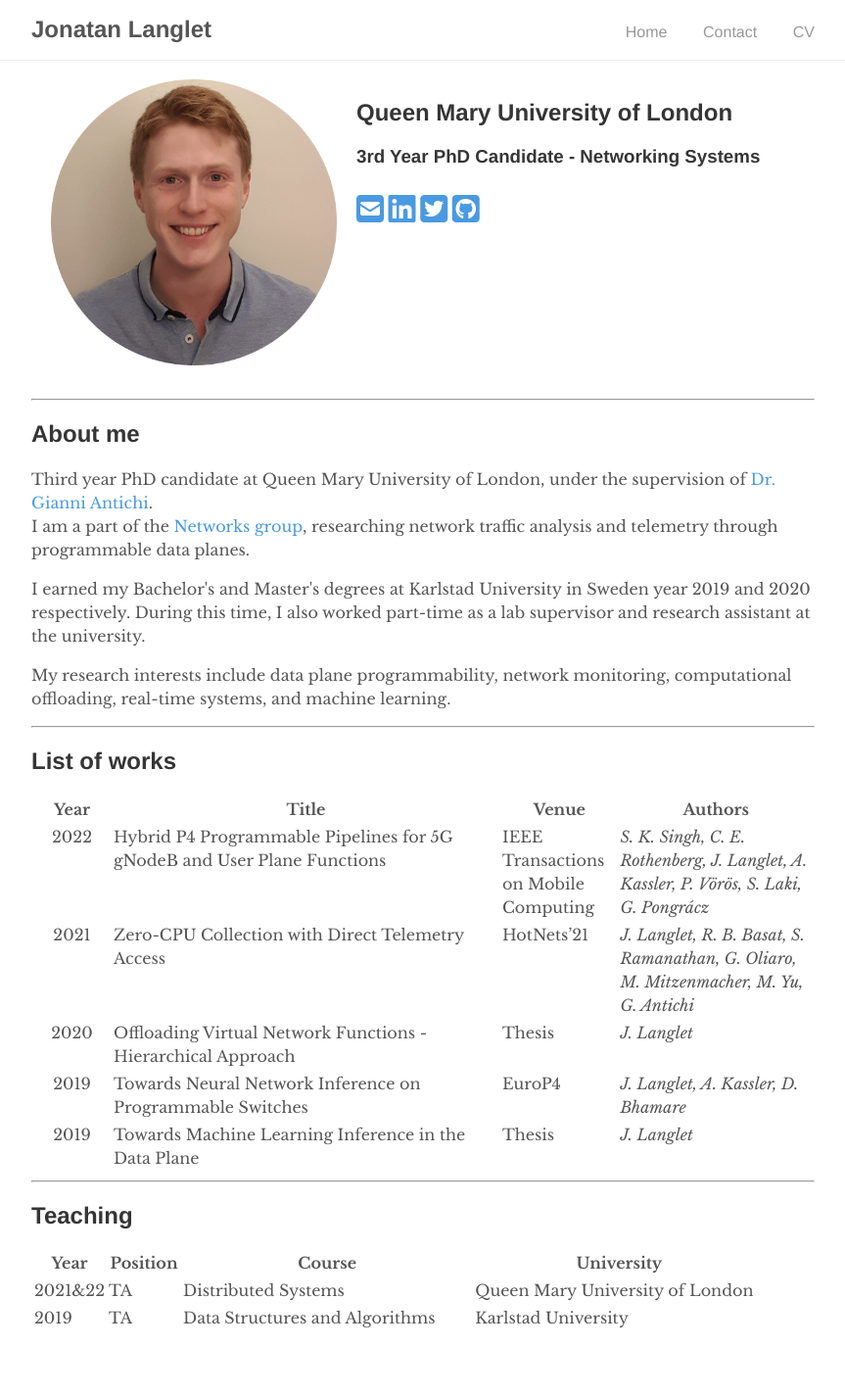
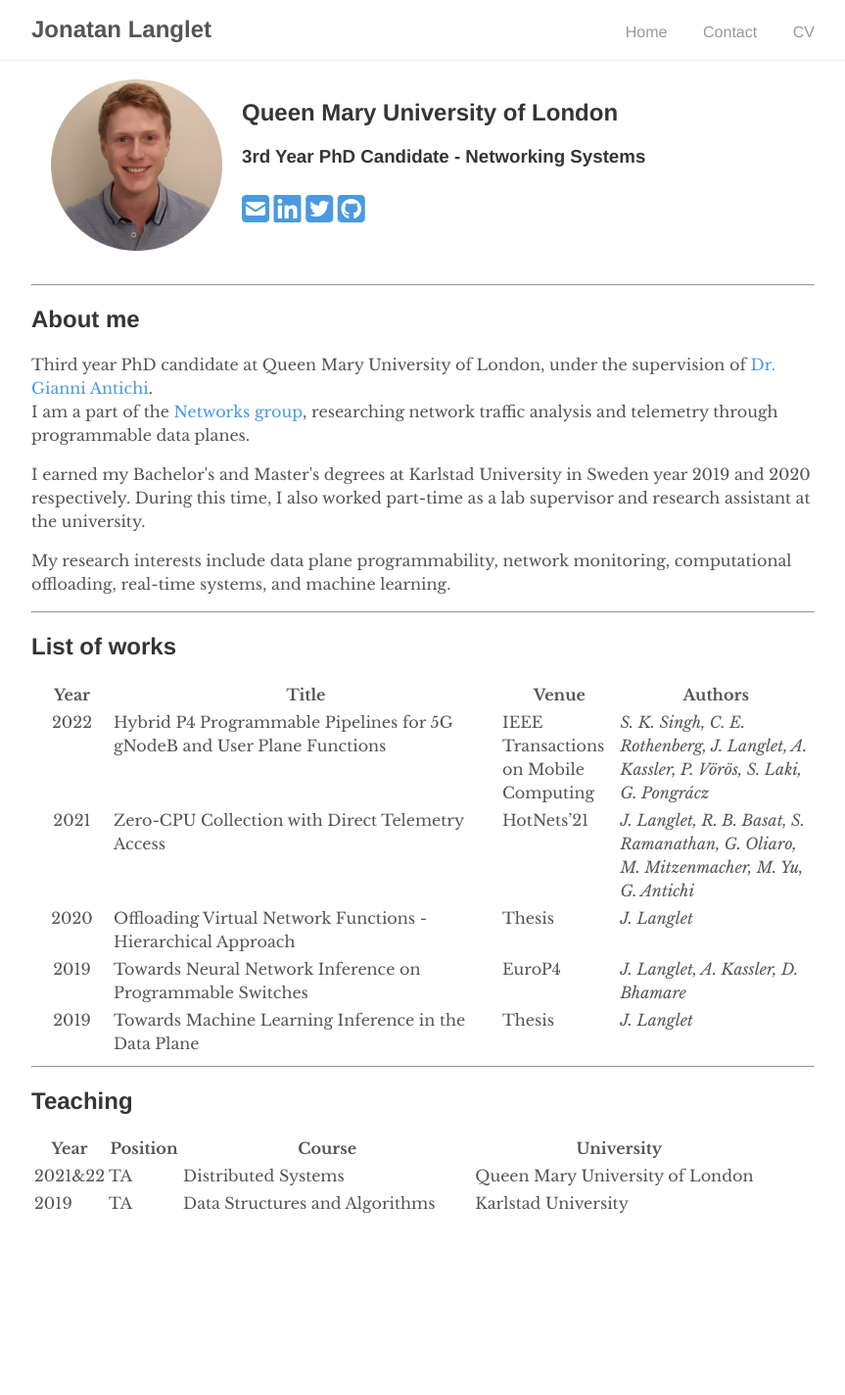
Before and after one commit to jonlanglet/jonlanglet.github.io, a Jekyll site: the page built from index.md, in a window 1280 px wide. Shown: the whole page at 98% size, without its empty margins (208-1071 px from the left). Built offline with Jekyll 4.4.1, drawn with Linux system fonts in a browser that asks for light colours; nearby versions of some CDN libraries; a style sheet for code colours, icons or effects is not loaded; after the commit the page ends 1307 px from its top, so only the background shows below that.

Commit message:
Smaller picture

```diff
--- a/_includes/header.html
+++ b/_includes/header.html
@@ -1,9 +1,9 @@
 <div class="row" style="width: 100%; overflow: hidden;">
 	<div class="row" style="padding: 10px;">
-		<div class="col" style="width: 40%; float: left; padding: 10px;">
+		<div class="col" style="width: 25%; float: left; padding: 10px;">
 			<img src="/assets/portrait_circle.png">
 		</div>
-		<div class="col" style="width: 60%; float: left; padding: 10px;">
+		<div class="col" style="width: 75%; float: left; padding: 10px;">
 			<p>
 				<h2>Queen Mary University of London</h2>
 				<h3>3rd Year PhD Candidate - Networking Systems</h3>
```
